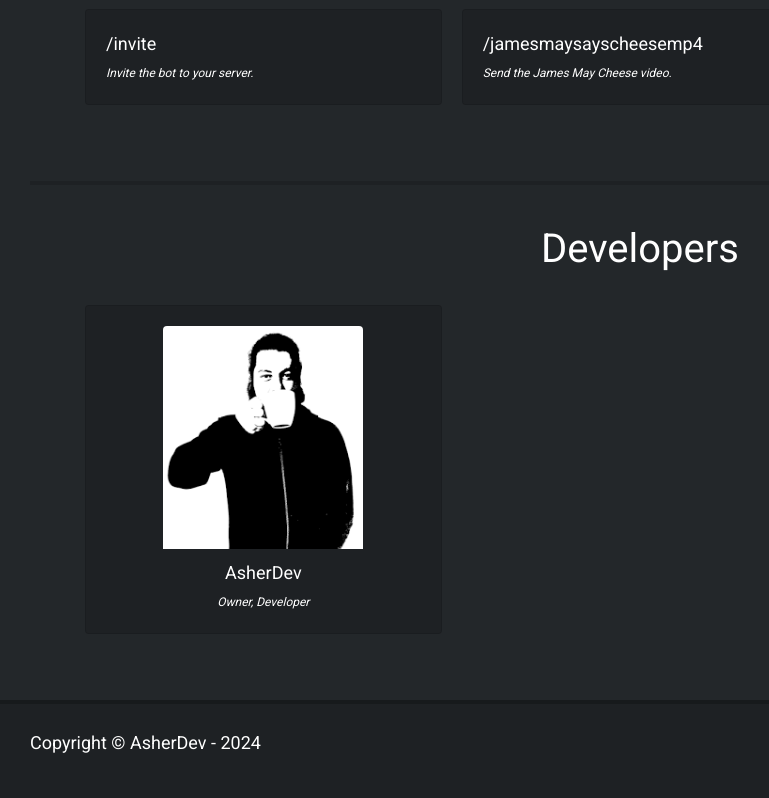
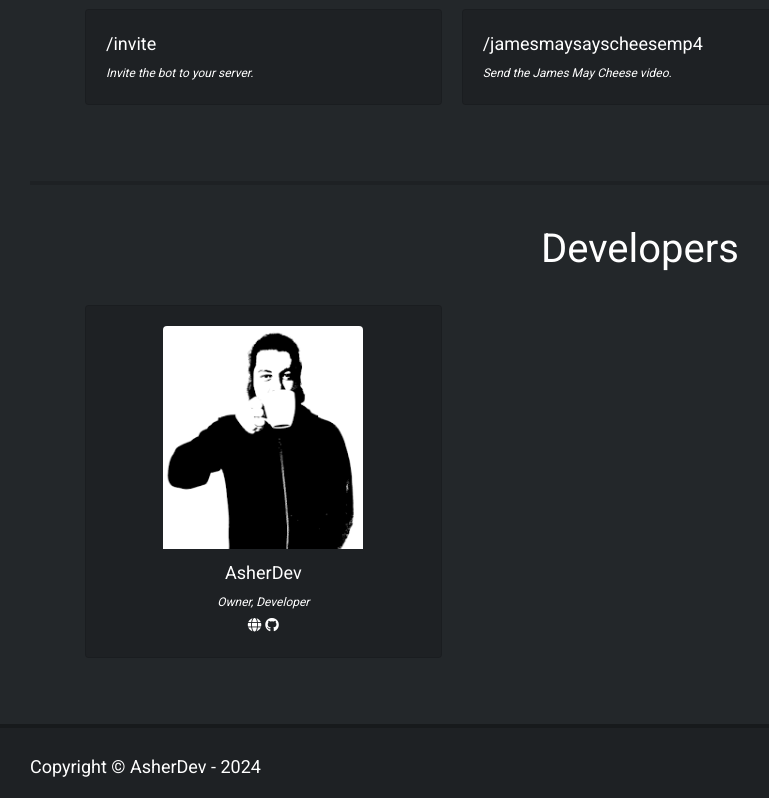
Before and after one commit to Asher1and0/bot, a plain HTML site: page index.html in a window 1280 px wide. Shown: the part 782-1580 px from the top of the page, without its empty margins (0-769 px from the left). Before the commit the page ends 1556 px from the top, so only its background shows below. Drawn offline with nearby package versions, Linux system fonts and the light colour scheme.

Commit message:
Update index.html

```diff
--- a/index.html
+++ b/index.html
@@ -105,6 +105,10 @@
           <div class="card-body text-center">
             <p class="card-text"><img src="author.png" class="card-icon" alt="Avatar" width="200"
                 style="border-radius: 4px;"><br />AsherDev<br /><i class="smalltext">Owner, Developer</i></p>
+		<div class="flex">
+			<a href="https://asher1and0.github.io/page/" target="_blank"><i class="fas fa-globe"></i></a>
+			<a href="https://github.com/Asher1and0" target="_blank"><i class="fab fa-github"></i></i></a>
+		</div>
           </div>
         </div>
       </a>
```
